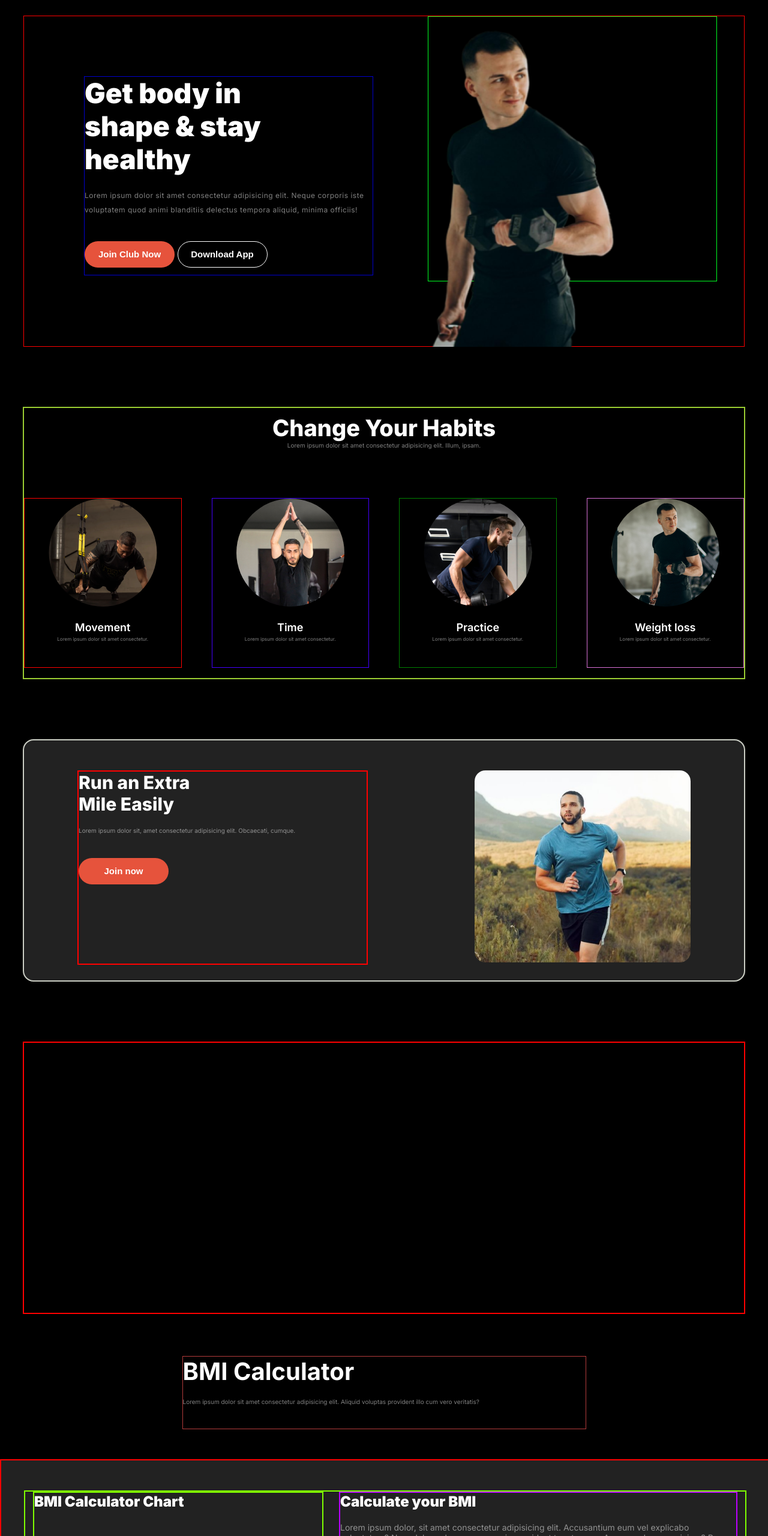
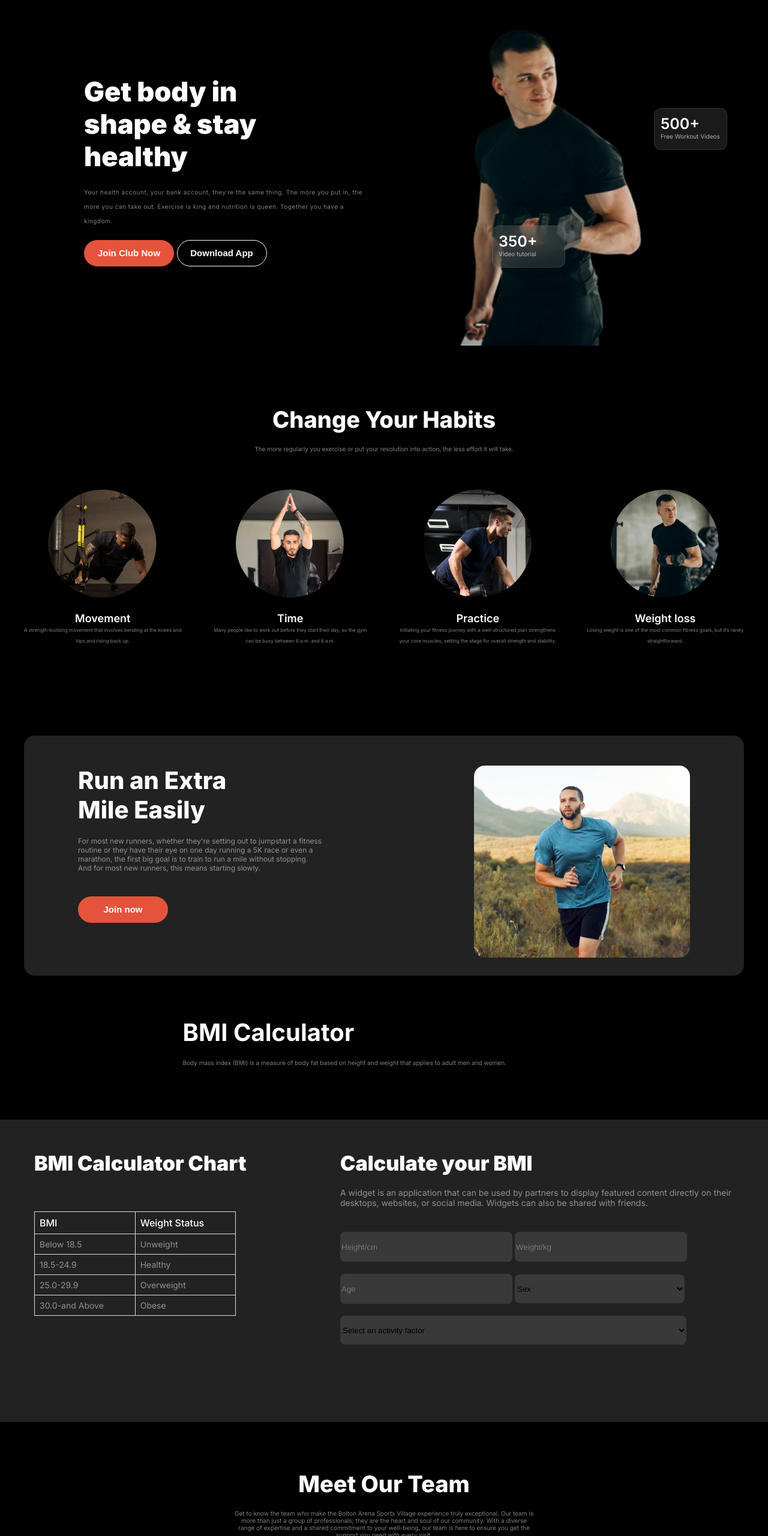
Before and after one commit to sbemon75/Assignment-02, a plain HTML site: page index.html in a window 1280 px wide. Shown: the part 80-2640 px from the top of the page at 60% size. Drawn offline with Linux system fonts and the light colour scheme.

Commit message:
my fourth commit

```diff
--- a/index.html
+++ b/index.html
@@ -25,20 +25,28 @@
                 <div class="banner-container-01">
                     <h2>Get  body  in <br> shape & stay <br> healthy</h2>
                     <br>
-                    <p>Lorem ipsum dolor sit amet consectetur adipisicing elit. Neque corporis iste voluptatem quod animi blanditiis delectus tempora aliquid, minima officiis!</p>
-                    <br>
+                    <p>Your health account, your bank account, they’re the same thing. The more you put in, the more you can take out. Exercise is king and nutrition is queen. Together you have a kingdom.</p>
                     <br>
                     <button class="btn">Join Club Now</button>
                     <button id="app">Download App</button>
                 </div>
                 <div class="banner-container-02">
                     <img src="./images/Images 2.png" alt="">
+
+                    <div class="banner-card-01">
+                        <h2 class="small-card">500+</h2>
+                        <p class="small-p">Free Workout Videos</p>
+                    </div>
+                    <div class="banner-card-02">
+                        <h2 class="small-card">350+</h2>
+                        <p class="small-p">Video tutorial</p>
+                    </div>
                 </div>
         </section>
         <section class="habit-section">
             <div class="habit-section-titel">
-                <h1>Change Your Habits</h1>
-                <p>Lorem ipsum dolor sit amet consectetur adipisicing elit. Illum, ipsam.</p>
+                <h1>Change Your Habits</h1><br>
+                <p>The more regularly you exercise or put your resolution into action, the less effort it will take.</p>
             </div>
 
             <div class="habit-img">
@@ -48,7 +56,7 @@
                 <br>
                 <br>
                 <h3 class="i-h3">Movement</h3>
-                <p class="i-p">Lorem ipsum dolor sit amet consectetur.</p>
+                <p class="i-p"> A strength-building movement that involves bending at the knees and hips and rising back up.</p>
 
             </div>
             <div class="habit-img-02">
@@ -56,14 +64,14 @@
                  <br>
                  <br>
                  <h3 class="i-h3">Time</h3>
-                 <p class="i-p">Lorem ipsum dolor sit amet consectetur.</p>
+                 <p class="i-p">Many people like to work out before they start their day, so the gym can be busy between 6 a.m. and 8 a.m.</p>
             </div>
             <div class="habit-img-03">
                 <img src="./images/image 4.png" class="img" alt="">
                 <br>
                 <br>
                 <h3 class="i-h3">Practice</h3>
-                <p class="i-p">Lorem ipsum dolor sit amet consectetur.</p>
+                <p class="i-p">Initiating your fitness journey with a well-structured plan strengthens your core muscles, setting the stage for overall strength and stability.</p>
 
             </div>
             <div class="habit-img-04">
@@ -71,7 +79,7 @@
                 <br>
                 <br>
                 <h3 class="i-h3">Weight loss</h3>
-                <p class="i-p">Lorem ipsum dolor sit amet consectetur.</p>
+                <p class="i-p">Losing weight is one of the most common fitness goals, but it’s rarely straightforward.</p>
 
             </div>
         </div>
@@ -80,7 +88,9 @@
             <div class="run-section-text">
                 <h1>Run an Extra<br>Mile Easily</h1>
                 <br>
-                <p>Lorem ipsum dolor sit, amet consectetur adipisicing elit. Obcaecati, cumque.</p>
+                <p>For most new runners, whether they're setting out to jumpstart a fitness <br>routine or they have their eye on one day running a 5K race or even a <br>marathon, the first big goal is to train to run a mile without stopping. <br>And for most new runners, this means starting slowly.
+
+                    </p>
                 <br><br>
                 <button class="btn">Join now</button>
             </div>
@@ -88,13 +98,9 @@
                 <img src="./images/run.jpg" alt="">
             </div>
         </section>
-        <section class="extra-section">
-
-
-        </section>
         <section class="bmi-header">
             <h1>BMI Calculator</h1><br>
-            <p>Lorem ipsum dolor sit amet consectetur adipisicing elit. Aliquid voluptas provident illo cum vero veritatis?</p>
+            <p>Body mass index (BMI) is a measure of body fat based on height and weight that applies to adult men and women.</p>
         </section>
 
         <section class="bmi-calculation">
@@ -126,7 +132,8 @@
                 </div>
                 <div class="bmi-form">
                     <h2 class="bmi-h2">Calculate your BMI</h2><br>
-                    <p>Lorem ipsum dolor, sit amet consectetur adipisicing elit. Accusantium eum vel explicabo voluptatum? Non, dolor culpa nam corporis provident tenetur eos. Assumenda, quo minima? Rerum reiciendis repudiandae placeat voluptatem vitae!</p>
+                    <p>A widget is an application that can be used by partners to display featured content directly on their desktops, websites, or social media. Widgets can also be shared with friends.
+                    </p>
                     <br><br>
                      <form>
                         <input class="form-input" type="text" placeholder="Height/cm">
@@ -147,7 +154,7 @@
         <section class="meet-team">
             <div class="meet-team-text">
                 <h1>Meet Our Team</h1><br>
-                <p>Lorem ipsum dolor sit amet consectetur adipisicing elit. Illum, ipsam.</p>
+                <p>Get to know the team who make the Bolton Arena Sports Village experience truly exceptional. Our team is more than just a group of professionals; they are the heart and soul of our community. With a diverse range of expertise and a shared commitment to your well-being, our team is here to ensure you get the support you need with every visit.</p>
             </div>
             <div class="meet-team-img">
 
@@ -155,53 +162,69 @@
 
                     <div class="meet-00">
                         <img class="img-shape" src="./images/trainer1.png" alt="">
-                        <!-- <div class="bottom-left-text">Sunyeat</div> -->
+                        <div class="bottom-left-text">Jerome Ball</div>
+                        <div class="bottom-text">Trainer</div>
                     </div>
                     <div class="meet-00">
                         <img class="img-shape" src="./images/trainer2.png" alt="">
+                        <div class="bottom-left-text">Cameron Willimson</div>
+                        <div class="bottom-text">Trainer</div>
                     </div>
                     <div class="meet-00">
                         <img class="img-shape" src="./images/trainer3.png" alt="">
+                        <div class="bottom-left-text">Darrell Steward</div>
+                        <div class="bottom-text">Trainer</div>
                     </div>
                     <div class="meet-00">
                         <img class="img-shape" src="./images/trainer4.png" alt="">
+                        <div class="bottom-left-text">Dianne Russel</div>
+                        <div class="bottom-text">Trainer</div>
                     </div>
                     <div class="meet-00">
                         <img class="img-shape" src="./images/trainer5.png" alt="">
+                        <div class="bottom-left-text">Cody Fisher</div>
+                        <div class="bottom-text">Trainer</div>
                     </div>
                     <div class="meet-00">
                     <img class="img-shape" src="./images/trainer6.png" alt="">
+                    <div class="bottom-left-text">Theresa</div>
+                    <div class="bottom-text">Trainer</div>
                     </div>
                 </div>
             </div>
+        </section>
+        <section class="extra-section">
+
+
         </section>
     </main>
 
 
 
 <footer>
-    <!-- <div class="row">
+    <div class="row">
         <div class="col">
-            <h1 id="fit-ness"><i>Fitness</i></h1>
+            <h1 id="fit-ness"><i>Fitness</i></h1><br>
             <p>Lorem, ipsum dolor sit amet consectetur adipisicing elit. Sed, laboriosam?</p>
         </div>
         <div class="col">
-            <h3>Get Started</h3>
+            <h3>Get Started</h3><br>
             <h5>Service</h5>
             <h5>Contact Us</h5>
             <h5>Affiliate Program</h5>
             <h5>About Us</h5>
         </div>
-        <div class="col"><h3>Get Started</h3>
+        <div class="col"><h3>Get Started</h3><br>
             <h5>Fitness</h5>
-            <h5>Platfrom</h5>
-            <h5>Workout Libary</h5>
+            <h5>Platfrome</h5>
+            <h5>Workout Leibary</h5>
             <h5>App Design</h5>
         </div>
     </div>
 
     <hr>
-    <p class="copyright"> All rights reserved.&copy;Fitness 2024</p> -->
+    <br>
+    <p class="copy-right"> All rights reserved.&copy;Fitness 2024</p>
 
 </footer>
 </body>
--- a/style.css
+++ b/style.css
@@ -54,13 +54,18 @@ nav  ul  li{
 
 /* nav styles ends */
 
+/* nav responsive starts */
+
+
+/* nav responsive ends */
+
+
 /* first page style starts */
 
 .banner-container{
     width: 1200px;
     height: 550px;
     margin: 0 auto;
-    border: 1px solid red;
     display: flex;
     margin-top: 50px;
     background: linear-gradient(180.00 deg, rgb(17, 17, 17),rgba(119, 119, 119, 0) 100%);
@@ -70,7 +75,6 @@ nav  ul  li{
     width: 40%;
     height: 60%;
     margin: 0 auto;
-    border: 1px solid mediumblue;
     margin-top: 100px;
     margin-left: 100px;
 
@@ -78,7 +82,7 @@ nav  ul  li{
 
 .banner-container-01 h2{
     color: rgb(255, 255, 255);
-    font-size: 46px;
+    font-size: 45px;
     font-weight: 900;
     line-height: 120%;
     letter-spacing: 0%;
@@ -86,7 +90,7 @@ nav  ul  li{
 }
 .banner-container-01 p{
     color: rgba(255, 255, 255, 0.5);
-    font-size: 12px;
+    font-size: 10px;
     font-weight: 400;
     line-height: 24px;
     letter-spacing: 0.5px;
@@ -120,10 +124,8 @@ nav  ul  li{
 }
 .banner-container-02{
     width: 40%;
-    height: 80%;
-    margin: 0 auto;
-    border: 1px solid rgb(0, 255, 34);
-
+    height: 100%;
+    display: flex;
 
 }
 .banner-container-02 img{
@@ -132,13 +134,52 @@ nav  ul  li{
     left: 877px;
     top: 135px;
 }
+.banner-card-01{
+    position: absolute;
+    width: 100px;
+    height: 48px;
+    left: 1090px;
+    top: 260px;
+    border: 1px solid rgba(255, 255, 255, 0.1);
+    border-radius: 12px;
+    backdrop-filter: blur(20px);
+    background: rgba(255, 255, 255, 0.1);
+    padding: 10px 10px 10px 10px;
+}
+.banner-card-02{
+    position: absolute;
+    width: 100px;
+    height: 48px;
+    left: 820px;
+    top: 456px;
+    border: 1px solid rgba(255, 255, 255, 0.1);
+    border-radius: 12px;
+    backdrop-filter: blur(20px);
+    background: rgba(255, 255, 255, 0.1);
+    padding: 10px 10px 10px 10px;
+}
+.small-card{
+    color: rgb(255, 255, 255);
+    font-size: 25px;
+    font-weight: 600;
+}
+.small-p{
+    color: rgba(255, 255, 255, 0.65);
+    font-size: 10px;
+    font-weight: 400;
+}
+
+
 /* first page style ends */
 
+
+
 /* Second page style starts */
+
+
 .habit-section{
     width: 1200px;
     height: 450px;
-    border: 2px solid yellowgreen;
     margin: 0 auto;
     margin-top: 100px;
 }
@@ -174,7 +215,6 @@ nav  ul  li{
 .habit-img-01{
     width: 22%;
     height: 125%;
-    border: 1px solid red;
 }
 .img{
     clip-path: circle();
@@ -197,26 +237,29 @@ nav  ul  li{
 .habit-img-02{
     width: 22%;
     height: 125%;
-    border: 1px solid rgb(68, 0, 255);
 }
 .habit-img-03{
     width: 22%;
     height: 125%;
-    border: 1px solid green;
 }
 .habit-img-04{
     width: 22%;
     height: 125%;
-    border: 1px solid orchid;
+
 }
+
+
 /* Second page style ends */
+
+
+
+
 
 /* third page style starts */
 
 .run-section{
     width: 1200px;
     height: 400px;
-    border: 2px solid rgb(203, 206, 196);
     margin: 0 auto;
     margin-top: 100px;
     display: flex;
@@ -227,26 +270,22 @@ nav  ul  li{
     width: 40%;
     height: 80%;
     margin: 0 auto;
-    border: 2px solid red;
     margin-top: 50px;
 }
 .run-section-text h1{
     color: rgb(255, 255, 255);
-    font-size: 30px;
+    font-size: 40px;
     font-weight: 800;
 }
 .run-section-text p{
     color: rgba(255, 255, 255, 0.5);
-    font-size: 10px;
+    font-size: 12px;
     font-weight: 400;
-    /* text-align: center; */
-
 }
 .run-section-img{
     width: 30%;
     height: 80%;
     margin: 0 auto;
-    /* border: 2px solid rgb(0, 255, 149); */
     margin-top: 50px;
 
 }
@@ -256,22 +295,18 @@ nav  ul  li{
     border-radius: 18px;
 }
 
+
 /* third page style ends */
 
-.extra-section{
-    width: 1200px;
-    height: 450px;
-    border: 2px solid red;
-    margin: 0 auto;
-    margin-top: 100px;
 
-}
+
 /* BMi section starts  */
+
+
 .bmi-header{
     width: 671px;
     height: 120px;
     margin: 0 auto;
-    border: 1px solid rgb(179, 59, 59);
     margin-top: 70px;
 }
 .bmi-header h1{
@@ -279,7 +314,6 @@ nav  ul  li{
     font-size: 40px;
     font-weight: 700;
     text-align: left;
-    /* margin-top: 30px; */
 }
 .bmi-header p{
     color: rgba(255, 255, 255, 0.5);
@@ -290,17 +324,16 @@ nav  ul  li{
 .bmi-calculation{
     width: 100%;
     height: 500px;
-    border: 2px solid red;
+    border: 2px solid rgb(34, 34, 34);
     margin: 0 auto;
     margin-top: 50px;
     background: rgb(34, 34, 34);
-    /* background-color: aquamarine; */
+
 }
 .bmi-calculation-inner{
     width: 1200px;
     height: 400px;
     margin: 0 auto;
-    border: 2px solid chartreuse;
     margin-top: 50px;
     display: flex;
 }
@@ -309,21 +342,16 @@ nav  ul  li{
     width: 40%;
     height: 90%;
     margin: 0 auto;
-    border: 2px solid chartreuse;
-    /* margin-top: 30px; */
-
 }
 .bmi-h2{
     color: rgb(255, 255, 255);
-    font-size: 24px;
+    font-size: 34px;
     font-weight: 900;
-    text-align: left;
 }
 .bmi-form{
     width: 55%;
     height: 95%;
     margin: 0 auto;
-    border: 2px solid rgb(187, 0, 255);
 }
 .bmi-form p{
     color: rgba(255, 255, 255, 0.5);
@@ -331,12 +359,6 @@ nav  ul  li{
     font-weight: 400;
     text-align: left;
 }
-/* .bmi-form option{
-    color: rgba(255, 255, 255, 0.5);
-    font-size: 14px;
-    font-weight: 400;
-    text-align: left;
-} */
 table {
     width: 70%;
     border-collapse: collapse;
@@ -373,12 +395,16 @@ td{
     background: rgba(255, 255, 255, 0.1);
 }
 
+/* bmi section style ends */
+
+
+
+
 /* meet our team section starts */
 
 .meet-team{
     width: 1200px;
     height: 650px;
-    border: 2px solid rgb(205, 50, 50);
     margin: 0 auto;
     margin-top: 80px;
 }
@@ -386,7 +412,6 @@ td{
     width: 500px;
     height: 120px;
     margin: 0 auto;
-    border: 2px solid green;
     margin-top: 10px;
     align-items: center;
 }
@@ -408,19 +433,14 @@ td{
 .meet-team-img{
     width: 1200px;
     height: 480px;
-    border: 2px solid peru;
     margin-top: 20px;
     border-radius: 15px;
     background: rgba(255, 255, 255, 0.1);
-    /* display: grid;
-    grid-template-columns: repeat(3, 1fr);
-    gap: 5px; */
 
 }
 .meet-gem{
     width: 1000px;
     height: 470px;
-    border: 2px solid rgb(91, 32, 218);
     margin-top: 20px;
     border-radius: 15px;
     display: grid;
@@ -432,22 +452,54 @@ td{
     width: 240px;
     height: 220px;
     margin: 0 auto;
-    border: 2px solid blue;
     border-radius: 18px;
-    background: rgba(0, 0, 0, 0.2);
+    position: relative;
 }
+.bottom-left-text{
+    position: absolute;
+    bottom: 30px;
+    left: 15px;
+    color: rgb(255, 255, 255);
+    font-size: 15px;
+    font-weight: 600;
+
+}
+.bottom-text{
+    position: absolute;
+    bottom: 15px;
+    left: 15px;
+    color: rgba(255, 255, 255, 0.65);
+    font-size: 10px;
+    font-weight: 400;
+
+}
+
 .img-shape{
     max-width:100%;
     height: 100%;
     object-fit: cover;
     border-radius: 18px;
 }
-/* meet our team section ends */
 
 
 
 
 
+/* meet our team section ends */
+
+
+/* extra section starts */
+
+.extra-section{
+    width: 1200px;
+    height: 450px;
+    border: 2px solid red;
+    margin: 0 auto;
+    margin-top: 100px;
+
+}
+
+/* extra section ends */
 
 
 
@@ -456,15 +508,16 @@ td{
 
 
 /* footer style starts */
-/* footer{
+footer{
     color: aliceblue;
     width: 100%;
-    position: absolute;
+    height: 200px;
     bottom: 0;
     background-color: rgba(255, 255, 255, 0.1);
-    padding: 100px 0 30px;
+    padding: 50px 0 30px;
     font-size: 13px;
     line-height: 14px;
+    margin-top: 100px;
 }
 .row{
     width: 70%;
@@ -484,10 +537,13 @@ div h5 ,p{
 hr{
     width: 70%;
     margin: 10px auto;
+    color: red;
 }
-.copyright{
+.copy-right{
     text-align: center;
-
-} */
+}
+.fit-ness{
+    margin-bottom: 15px;
+}
 
  /* footer style ends */
```
